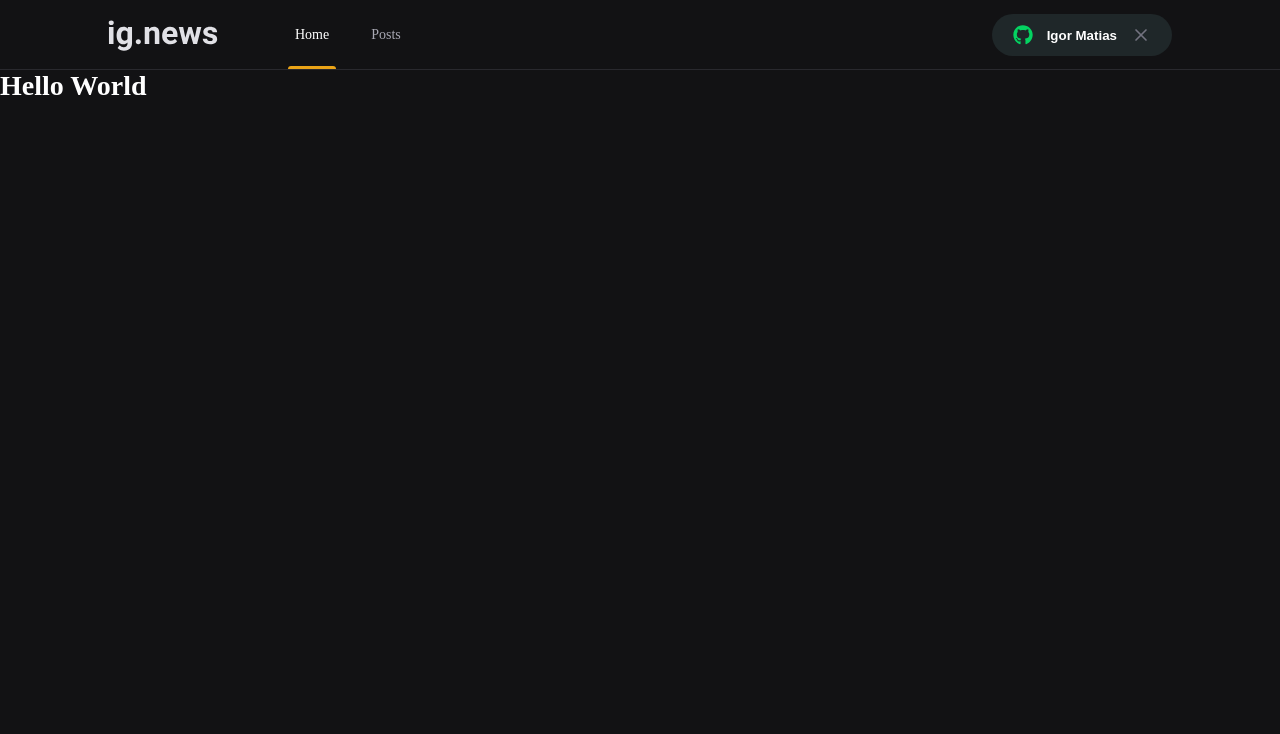
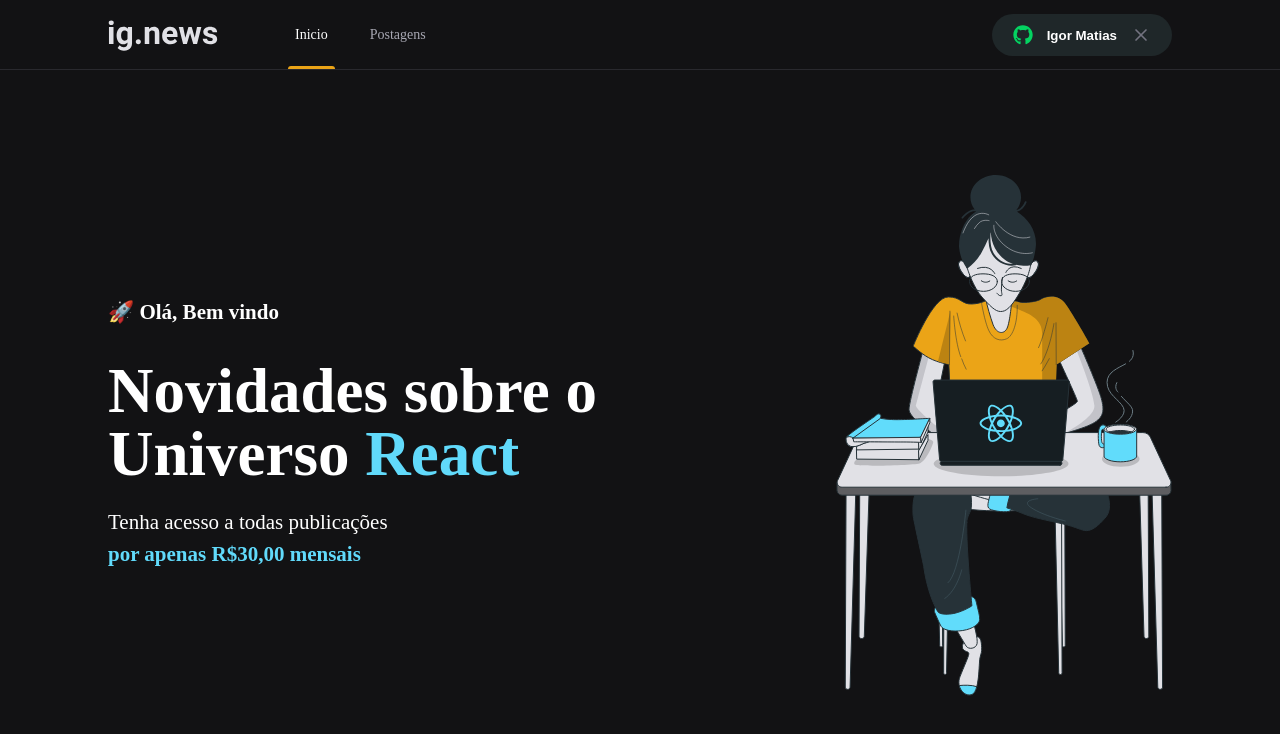
Before and after one commit to igoormatias/ingite-ignews, a Next.js app: page / in a window 1280 px wide. Shown: the top 734 px of the page. Built offline with nearby package versions, Linux system fonts and the light colour scheme.

Commit message:
feat: criando pagina home

```diff
--- a/src/components/Header/index.tsx
+++ b/src/components/Header/index.tsx
@@ -7,8 +7,8 @@ export function Header() {
             <div className={styles.headerContent}>
                 <img src="/images/logo.svg" alt="ignews" />
                 <nav>
-                    <a className={styles.active}  href="">Home</a>
-                    <a href="">Posts</a>
+                    <a className={styles.active}  href="">Inicio</a>
+                    <a href="">Postagens</a>
                 </nav>
                 <SignInButton />
             </div>
--- /dev/null
+++ b/src/pages/home.module.scss
@@ -0,0 +1,49 @@
+.contentContainer {
+    max-width: 1120px;
+    margin: 0 auto;
+    padding: 0 2rem;
+    height: calc(100vh - 5rem);
+
+    display: flex;
+    align-items: center;
+    justify-content: space-between;
+
+}
+
+.hero {
+    max-width: 600px;
+
+    > span {
+        font-size: 1.5em;
+        font-weight: bold;
+    }
+
+    h1 {
+        font-size: 4.5rem;
+        line-height: 4.5rem;
+        font-weight: 900;
+        margin-top: 2.5rem;
+
+
+        span {
+            color: var(--cyan-500);
+        }
+
+    }
+
+    p {
+        font-size: 1.5rem;
+        line-height: 2.25rem;
+        margin-top: 1.5rem;
+
+        span {
+            color: var(--cyan-500);
+            font-weight: bold;
+        }
+    }
+
+
+
+
+
+}
--- a/src/pages/index.tsx
+++ b/src/pages/index.tsx
@@ -1,4 +1,5 @@
 import Head from 'next/head'
+import  styles  from './home.module.scss'
 
 
 export default function Home() {
@@ -7,9 +8,19 @@ export default function Home() {
       <Head>
         <title>Inicio | ig.news</title>
       </Head>
-      <h1>
-        Hello <span>World</span>
-      </h1>
+      <main className={styles.contentContainer}>
+        <section className={styles.hero}>
+          <span> 🚀 Olá, Bem vindo</span>
+          <h1>Novidades sobre o Universo <span>React</span></h1>
+          <p>
+            Tenha acesso a todas publicações <br />
+            <span> por apenas R$30,00 mensais</span>
+
+          </p>
+        </section>
+        <img src="/images/avatar.svg" alt="girl coding" />
+      </main>
+
     </>
   )
 }
```
